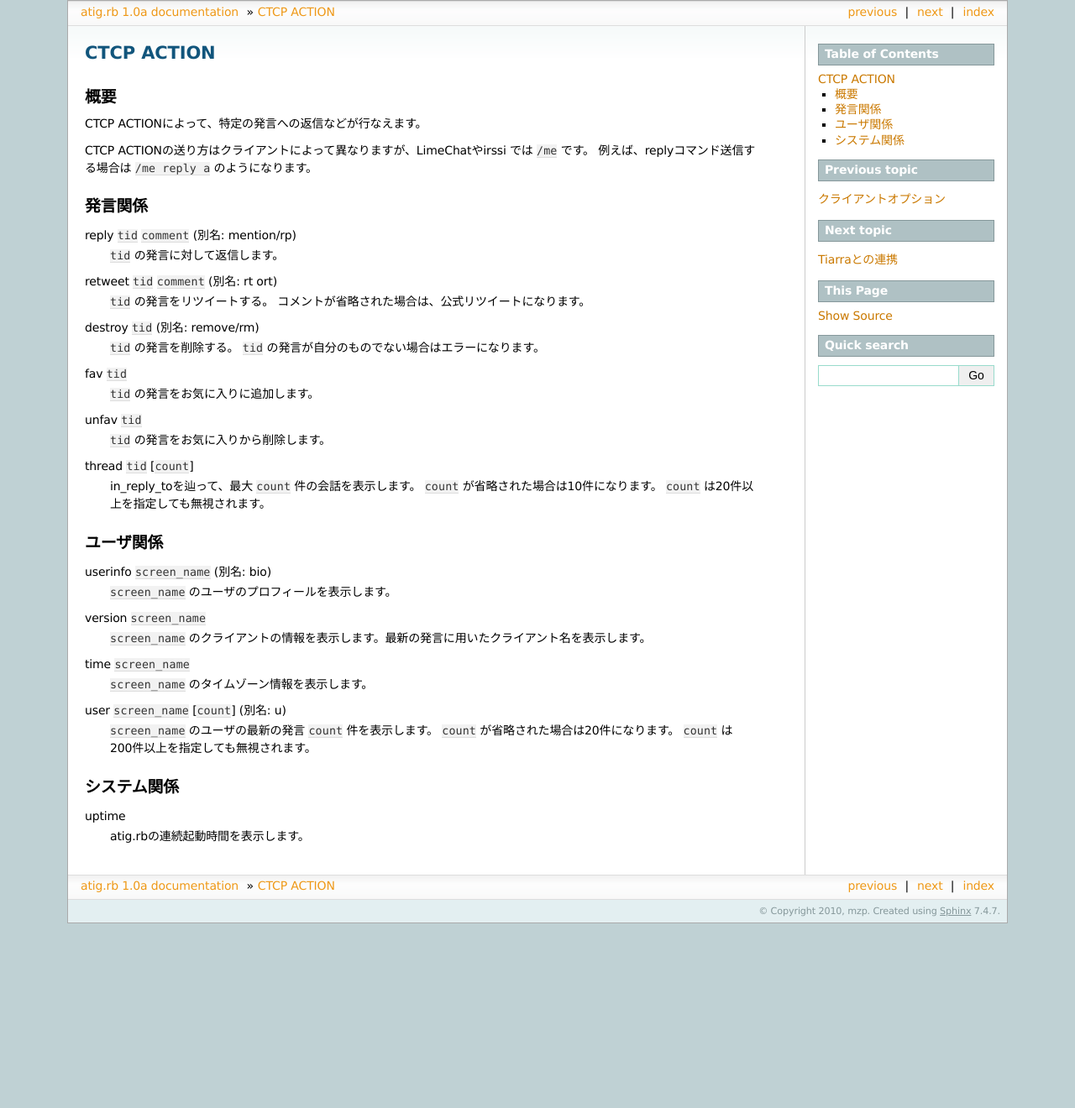
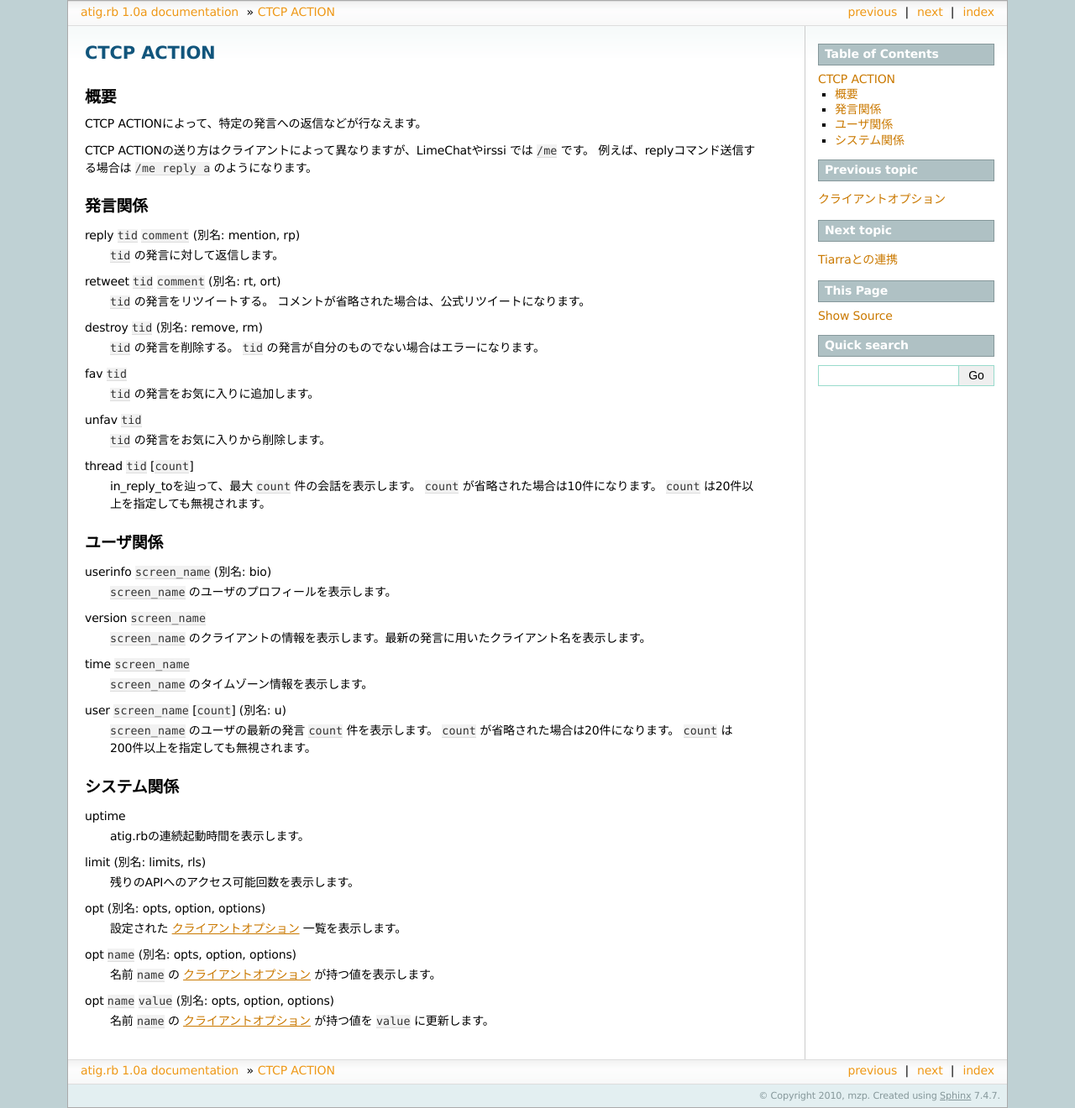
Before and after one commit to atig/atig, a Sphinx documentation site: the page built from docs/commands.rst, in a window 1280 px wide. Shown: the whole page at 84% size. Built offline with Sphinx 7.4.7, drawn with Linux system fonts in a browser that asks for light colours; before the commit the page ends 1100 px from its top, so only the background shows below that.

Commit message:
説明を追加

```diff
--- a/docs/commands.rst
+++ b/docs/commands.rst
@@ -11,12 +11,12 @@ CTCP ACTIONの送り方はクライアントによって異なりますが、Lim
 
 発言関係
 ------------------------------
-reply ``tid`` ``comment`` (別名: mention/rp)
+reply ``tid`` ``comment`` (別名: mention, rp)
   ``tid`` の発言に対して返信します。
-retweet ``tid`` ``comment`` (別名: rt ort)
+retweet ``tid`` ``comment`` (別名: rt, ort)
   ``tid`` の発言をリツイートする。
   コメントが省略された場合は、公式リツイートになります。
-destroy ``tid`` (別名: remove/rm)
+destroy ``tid`` (別名: remove, rm)
   ``tid`` の発言を削除する。 ``tid`` の発言が自分のものでない場合はエラーになります。
 fav ``tid``
   ``tid`` の発言をお気に入りに追加します。
@@ -43,3 +43,11 @@ user ``screen_name`` [``count``] (別名: u)
 ------------------------------
 uptime
   atig.rbの連続起動時間を表示します。
+limit (別名: limits, rls)
+  残りのAPIへのアクセス可能回数を表示します。
+opt  (別名: opts, option, options)
+  設定された :doc:`options` 一覧を表示します。
+opt ``name`` (別名: opts, option, options)
+  名前 ``name`` の :doc:`options` が持つ値を表示します。
+opt ``name`` ``value`` (別名: opts, option, options)
+  名前 ``name`` の :doc:`options` が持つ値を ``value`` に更新します。
```
Also changed, not shown: docs/options.rst (+7 -0 lines).
